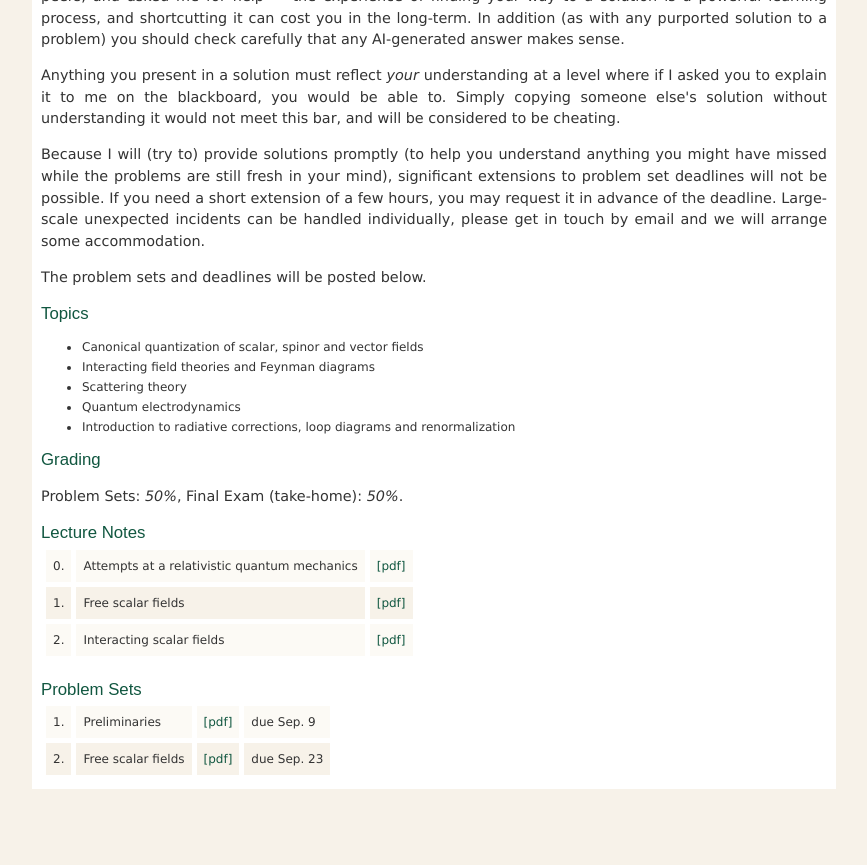
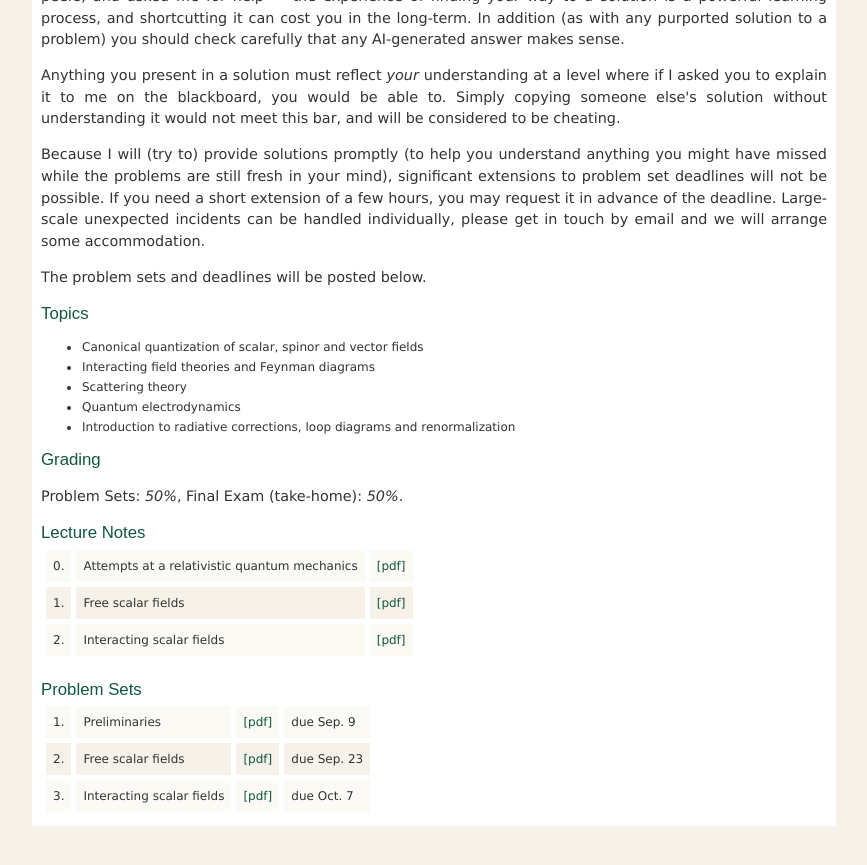
Before and after one commit to jozefdudek/personal_website, a Jekyll site: the page built from Phys721.html, in a window 1280 px wide and 900 px high, scrolled down 1270 px. Shown: the top 865 px of the window, without its empty margins (192-1059 px from the left). Built offline with Jekyll 4.4.1, drawn with Linux system fonts in a browser that asks for light colours.

Commit message:
added hw 3

```diff
--- a/Phys721.html
+++ b/Phys721.html
@@ -254,17 +254,17 @@ and we will arrange some accommodation.</p>
       <td class="highlights">due Sep. 23</td>
     </tr>
 
-        <!--
+
          <tr class="highlights">
-      <td class="highlights"> 4. </td>
+      <td class="highlights"> 3. </td>
       <td class="highlights">Interacting scalar fields</td>
       <td class="highlights">
-        <a href="https://wm1693.box.com/s/iczejlaas4wipovbpktcdgecl250de6v">[pdf]</a>
+        <a href="https://wm1693.box.com/s/haxisy3kiqyfsi7fbhb5p891uc2p645w">[pdf]</a>
       </td>
-      <td class="highlights">due Sep. 29</td>
+      <td class="highlights">due Oct. 7</td>
     </tr>
 
-
+        <!--
 
 
       <tr class="highlights">
```
